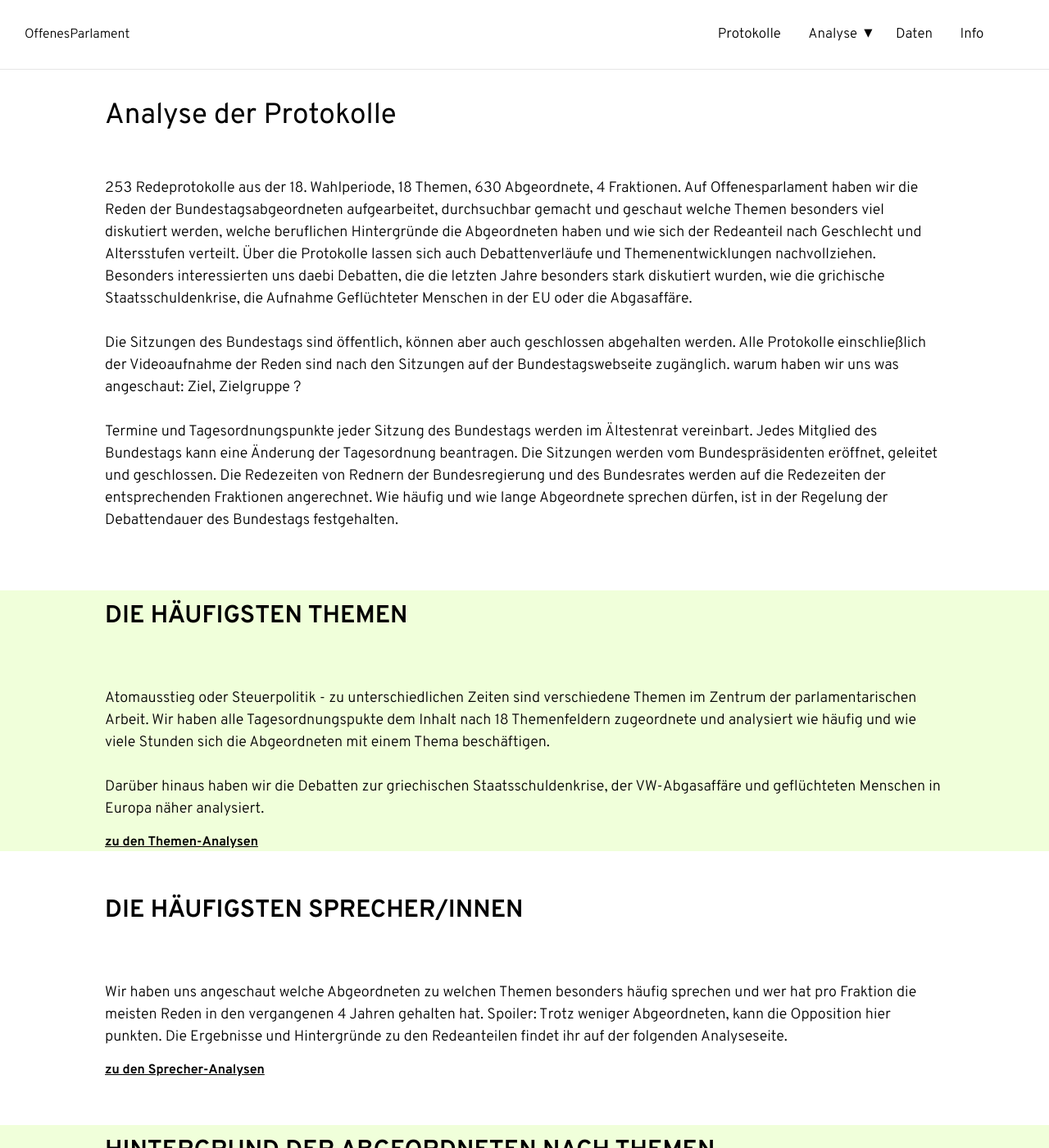
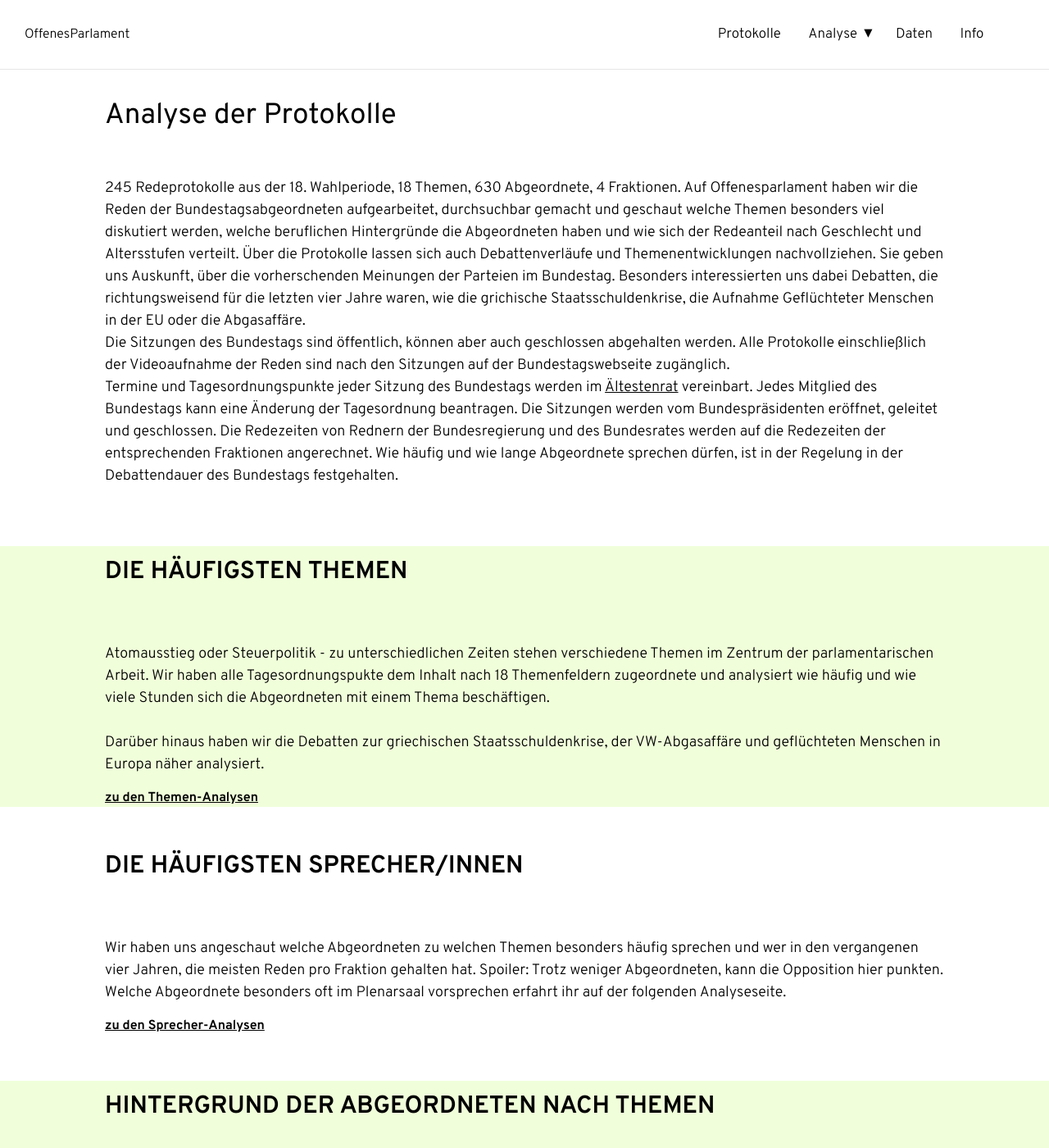
Before and after one commit to Datenschule/offenesparlament.de-frontend, a Jekyll site: the page built from analyse/index.html, in a window 1280 px wide and 1400 px high. Shown: the whole window at 82% size. Built offline with Jekyll 4.4.1, drawn with Linux system fonts in a browser that asks for light colours; some of the changed text lies outside the part shown.

Commit message:
update texte abgeordnete / analyse / redeanteile

```diff
--- a/analyse/abgeordnete.html
+++ b/analyse/abgeordnete.html
@@ -29,8 +29,8 @@ layout: analyse
 </div>
 <div class="container">
 	<div class="container-left-12">
-		<p>In den aller meisten Fällen ist die Opposition in der Unterzahl. (Nur drei mal in der Geschichte der BRD hatte die Bundesregierung für kurze Zeit keine absolute Mehrheit). Das bedeutet auch, dass die Oppositionsparteien weniger Redezeit haben als die Regierung, da sich diese nach der Anzahl an Mandaten berechnet. Regiert eine Große Koalition, ist der Redeanteil für die Opposition besonders gering, deshalb wurden der LINKEN und den Grünen in der vergangen Legislaturperiode <a href="http://www.taz.de/!422709/">einige Minuten zusätzlich garantiert</a>.</p>
-		<p>Weniger Abgeordnete und mehr Redezeit, bedeuten für die Politiker der Oppositionsparteien aber auch, dass sie öffters ans Reednerpult müssen. Daher tauchen in der Liste der häufigsten 20 Sprecher die Regierungsparteien auch kaum auf. Ledigilich ein CDU/CSU-Abgeordneter (<a href="http://beta.offenesparlament.de/protokolle/#!?people=volker-ullrich">Volker Ullrich</a>) ist mit 281 Reden auf Platz 8 vertreten. Von der SPD findet sich niemand unter der TOP 20 der meisten Redner.</p>
+		<p>In den aller meisten Fällen ist die Opposition im Parlament in der Unterzahl. (Nur drei mal in der Geschichte der BRD hatte die Bundesregierung für kurze Zeit keine absolute Mehrheit). Das bedeutet auch, dass die Oppositionsparteien weniger Redezeit haben als die Regierung, da sich diese nach der Anzahl an Mandaten berechnet. Regiert eine Große Koalition, ist der Redeanteil für die Opposition besonders gering. Deshalb wurden der LINKEN und den Grünen in der vergangen Legislaturperiode <a href="http://www.taz.de/!422709/">einige Minuten zusätzlich garantiert</a>.</p>
+		<p>Weniger Abgeordnete und mehr Redezeit, bedeuten für die Politiker der Oppositionsparteien aber auch, dass sie öffters ans Rednerpult müssen. Daher tauchen in der Liste der häufigsten 20 Sprecher die Regierungsparteien kaum auf. Ledigilich der CDU/CSU-Abgeordnete (<a href="http://beta.offenesparlament.de/protokolle/#!?people=volker-ullrich">Volker Ullrich</a>) ist mit 281 Reden auf Platz 8 vertreten. Von der SPD findet sich niemand unter der TOP 20 der meisten Redner.</p>
 		<p>Bei lediglich drei der 18 Themen steht ein CDu/CSU Abgeordneter oben auf dem Siegertreppchen: Im Thema Bildung und Erziehung ist es <a href="http://beta.offenesparlament.de/protokolle/#!?people=elisabeth-winkelmeier-becker">Elisabeth Winkelmeier-Becker</a> (135 Reden), In Rechtsfragen <a href="http://beta.offenesparlament.de/protokolle/#!?people=volker-ullrich">Volker Ulrich</a> (67 Reden) und beim Thema "Neue Bundesländer" <a href="http://beta.offenesparlament.de/protokolle/#!?people=michael-donth">Michael Donth</a> (31 Reden). In den übrigen 15 Themenfeldern ist es entweder eine Sprecher/in der Linkspartei oder der Grünen, die den vordersten Platz belegt.</p>
 	</div>
 </div>
--- a/analyse/index.html
+++ b/analyse/index.html
@@ -9,14 +9,11 @@ layout: default
 </div>
 <div class="container">
 	<div class="container-left-12">
-		<p>253 Redeprotokolle aus der 18. Wahlperiode, 18 Themen, 630 Abgeordnete, 4 Fraktionen. Auf Offenesparlament haben wir die Reden der Bundestagsabgeordneten aufgearbeitet, durchsuchbar gemacht und geschaut welche Themen besonders viel diskutiert werden, welche beruflichen Hintergründe die Abgeordneten haben und wie sich der Redeanteil nach Geschlecht und Altersstufen verteilt. Über die Protokolle lassen sich auch Debattenverläufe und Themenentwicklungen nachvollziehen. Besonders interessierten uns daebi Debatten, die die letzten Jahre besonders stark diskutiert wurden, wie die grichische Staatsschuldenkrise, die Aufnahme Geflüchteter Menschen in der EU oder die Abgasaffäre.
-		<br>
+		<p>245 Redeprotokolle aus der 18. Wahlperiode, 18 Themen, 630 Abgeordnete, 4 Fraktionen. Auf Offenesparlament haben wir die Reden der Bundestagsabgeordneten aufgearbeitet, durchsuchbar gemacht und geschaut welche Themen besonders viel diskutiert werden, welche beruflichen Hintergründe die Abgeordneten haben und wie sich der Redeanteil nach Geschlecht und Altersstufen verteilt. Über die Protokolle lassen sich auch Debattenverläufe und Themenentwicklungen nachvollziehen. Sie geben uns Auskunft, über die vorherschenden Meinungen der Parteien im Bundestag. Besonders interessierten uns dabei Debatten, die richtungsweisend für die letzten vier Jahre waren, wie die grichische Staatsschuldenkrise, die Aufnahme Geflüchteter Menschen in der EU oder die Abgasaffäre.
 		<br>
 		Die Sitzungen des Bundestags sind öffentlich, können aber auch geschlossen abgehalten werden. Alle Protokolle einschließlich der Videoaufnahme der Reden sind nach den Sitzungen auf der Bundestagswebseite zugänglich.
-		warum haben wir uns was angeschaut: Ziel, Zielgruppe ?
 		<br>
-		<br>
-		Termine und Tagesordnungspunkte jeder Sitzung des Bundestags werden im Ältestenrat vereinbart. Jedes Mitglied des Bundestags kann eine Änderung der Tagesordnung beantragen. Die Sitzungen werden vom Bundespräsidenten eröffnet, geleitet und geschlossen. Die Redezeiten von Rednern der Bundesregierung und des Bundesrates werden auf die Redezeiten der entsprechenden Fraktionen angerechnet. Wie häufig und wie lange Abgeordnete sprechen dürfen, ist in der Regelung der Debattendauer des Bundestags festgehalten.</p>
+		Termine und Tagesordnungspunkte jeder Sitzung des Bundestags werden im <a href="https://www.bundestag.de/parlament/aeltestenrat">Ältestenrat</a> vereinbart. Jedes Mitglied des Bundestags kann eine Änderung der Tagesordnung beantragen. Die Sitzungen werden vom Bundespräsidenten eröffnet, geleitet und geschlossen. Die Redezeiten von Rednern der Bundesregierung und des Bundesrates werden auf die Redezeiten der entsprechenden Fraktionen angerechnet. Wie häufig und wie lange Abgeordnete sprechen dürfen, ist in der Regelung in der Debattendauer des Bundestags festgehalten.</p>
 	</div>
 </div>
 
@@ -24,7 +21,7 @@ layout: default
 	<div class="container">
 		<div class="container-left-12">
 			<h2>Die häufigsten Themen</h2>
-			<p>Atomausstieg oder Steuerpolitik - zu unterschiedlichen Zeiten sind verschiedene Themen im Zentrum der parlamentarischen Arbeit. Wir haben alle Tagesordnungspukte dem Inhalt nach 18 Themenfeldern zugeordnete und analysiert wie häufig und wie viele Stunden sich die Abgeordneten mit einem Thema beschäftigen.
+			<p>Atomausstieg oder Steuerpolitik - zu unterschiedlichen Zeiten stehen verschiedene Themen im Zentrum der parlamentarischen Arbeit. Wir haben alle Tagesordnungspukte dem Inhalt nach 18 Themenfeldern zugeordnete und analysiert wie häufig und wie viele Stunden sich die Abgeordneten mit einem Thema beschäftigen.
 			<br><br>
 			Darüber hinaus haben wir die Debatten zur griechischen Staatsschuldenkrise, der VW-Abgasaffäre und geflüchteten Menschen in Europa näher analysiert.
 			</p>
@@ -38,7 +35,7 @@ layout: default
 		<h2>Die häufigsten Sprecher/innen</h2>
 		<div class="container">
 			<div class="container-left-12">
-				<p>Wir haben uns angeschaut welche Abgeordneten zu welchen Themen besonders häufig sprechen und wer hat pro Fraktion die meisten Reden in den vergangenen 4 Jahren gehalten hat. Spoiler: Trotz weniger Abgeordneten, kann die Opposition hier punkten. Die Ergebnisse und Hintergründe zu den Redeanteilen findet ihr auf der folgenden Analyseseite.
+				<p>Wir haben uns angeschaut welche Abgeordneten zu welchen Themen besonders häufig sprechen und wer in den vergangenen vier Jahren, die meisten Reden pro Fraktion gehalten hat. Spoiler: Trotz weniger Abgeordneten, kann die Opposition hier punkten. Welche Abgeordnete besonders oft im Plenarsaal vorsprechen erfahrt ihr auf der folgenden Analyseseite.
 				</p>
 				<a href="/analyse/abgeordnete.html" class="bold">zu den Sprecher-Analysen</a>
 			</div>
@@ -52,7 +49,7 @@ layout: default
 			<h2>Hintergrund der Abgeordneten nach Themen</h2>
 			<div class="container">
 				<div class="container-left-12">
-					<p>In der vergangenen Legislaturperiode waren 630 Abgeordnete im Parlament vertreten, die zu den 18 Themen debattiert haben: Wie ist die Alters- und Geschlechtsverteilung? Welchen beruflichen Hintergrund haben die Sprecher/innen und aus welchen Bundesländern kommen sie? Obwohl weniger vertreten, haben Frauen zu den Themen Zuwanderung, Kultur und Gesundheit mehr Reden gehalten als ihre männlichen Kollegen. Weitere interessante Verteilungen findet ihr auf der Unterseite Hintergund-Analysen.
+					<p>In der vergangenen Legislaturperiode waren 630 Abgeordnete im Parlament vertreten, die zu den 18 Themenbereichen debattiert haben: Wie ist die Alters- und Geschlechtsverteilung? Welchen beruflichen Hintergrund haben die Sprecher/innen und aus welchen Bundesländern kommen sie? Obwohl weniger vertreten, stemmen Frauen einen Bärenanteil der Reden im Bundestag. Weitere interessante Verteilungen findet ihr auf der Unterseite Hintergund-Analysen.
 					<br><br>
 
 					</p>
--- a/analyse/redeanteile.html
+++ b/analyse/redeanteile.html
@@ -25,8 +25,7 @@ layout: analyse
 <div class="container">
 	<div class="container-left-12">
 		<p><strong>Normalverteilte Altersgruppen</strong></p>
-
-		<p>Mit einem Durchschnittsalter von <a href="http://www.n-tv.de/politik/Der-neue-Bundestag-ist-ziemlich-alt-article11582586.html">49,6 Jahren</a>, werden die meisten Reden von den Altersgruppen der zwischen Vierzig- und Sechzigjährigen gehalten. Auch bei digitalen Themen wie "Medien, Kommunikation und Informationstechniken" treten jüngere Altersgruppen nicht überdurchschnittlich in Erscheinung.</p>
+		<p>Das Durchschnittsalter der Abgeordneten im Bundestag beträgt<a href="http://www.n-tv.de/politik/Der-neue-Bundestag-ist-ziemlich-alt-article11582586.html">49,6 Jahre</a>. Daher werden die meisten Reden auch von den Altersgruppen der  Vierzig- bis Sechzigjährigen gehalten. Auch bei digitalen Themen wie "Medien, Kommunikation und Informationstechniken" treten jüngere Altersgruppen nicht überdurchschnittlich in Erscheinung.</p>
 
 		<p><strong>NRW, Bayern und Baden-Würtemberg mit meisten Reden</strong></p>
 		<p>Insgesamt halten die Bundesländer mit den <a href="https://de.statista.com/statistik/daten/studie/71085/umfrage/verteilung-der-einwohnerzahl-nach-bundeslaendern/">höchsten Einwohnerzahlen</a> auch die meisten Reden im Bundestag. Dies entsteht auch dadurch, dass es in bevölkerungsreichen <a href="https://www.abgeordnetenwatch.de/bundestag/wahlrecht">Bundesländern mehr Wahlkreise</a> gibt und damit mehr Abgeordnete in den Bundestag einziehen. Thematisch naheliegend wird das Land NRW lediglich im Bereich "neue Bundesländer" überholt, und zwar von dem Bundesland Sachsen mit insgesamt 43 Reden.</p>
--- a/protokolle/index.html
+++ b/protokolle/index.html
@@ -11,7 +11,7 @@ layout: default
         <div class="container-left-12">
             <p>Im Plenum des Bundestags stellt die Regierung ihre Vorhaben und die Opposition ihre Gegenentwürfe dar. Gesetzesentwürfe werden debattiert, verabschiedet oder abgelehnt. Bestandteil der Debatten sind thematische Berichte der Regierung oder der parlamentarischen Beauftragten. Die Redebeiträge der Abgeordneten werden bei jeder Vollversammlung wörtlich verschriftlicht und auf der Webseite des <a href="http://www.bundestag.de/dokumente/protokolle/plenarprotokolle/">Deutschen Bundestags</a> zur Verfügung gestellt.
             </p>
-            <p>Durchsuche die Redebeiträge von Abgeordneten nach vorgegebenen Themen und Begriffen deiner Wahl. Du kannst auch nach mehreren Begriffen suchen. Die Ergebnisse lassen sich auch für einzelne Jahre und Abgeordnete filter. Um die einzelnen Redebeiträge zu sehen, klicke auf die Tagesordnungspunkte. Die Redebeiträge kannst du auch über Social Media teilen.
+            <p>Durchsuche die Redebeiträge von Abgeordneten nach vorgegebenen Themen und Begriffen deiner Wahl. Du kannst auch nach mehreren Begriffen suchen. Die Ergebnisse lassen sich auch für einzelne Jahre und Abgeordnete filtern. Um die einzelnen Redebeiträge zu sehen, klicke auf die Tagesordnungspunkte. Die Redebeiträge der Abgeordneten kannst du auch über Social Media teilen.
             </p>
             <p>Suche z.B. nach "Lobbyistenregister" oder "Abgas" und "Verbraucher".
             </p>
```
Also changed, not shown: other parts of analyse/abgeordnete.html (+1 -1 lines), analyse/themen.html (+4 -4 lines).
